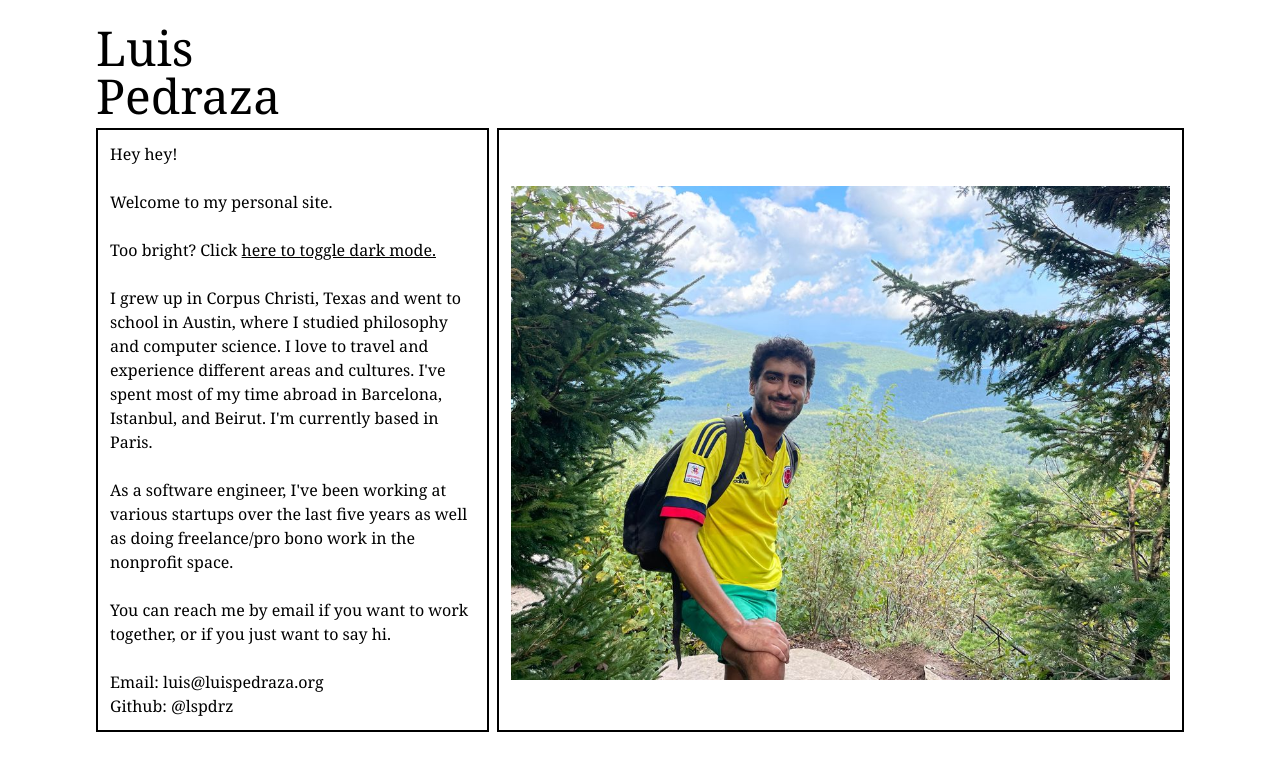
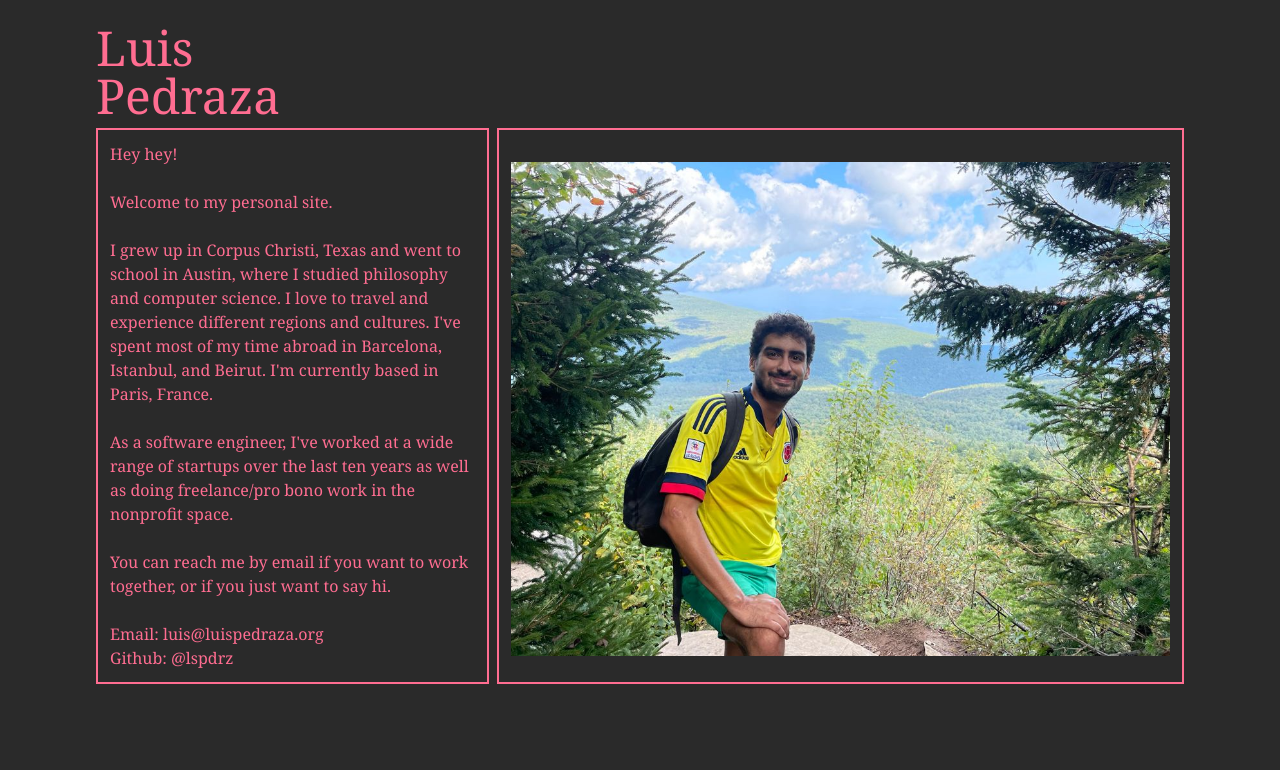
Before and after one commit to lspdrz/lspdrz, a Next.js app: page / in a window 1280 px wide. Shown: the top 770 px of the page. Built offline with nearby package versions, Linux system fonts and the light colour scheme.

Commit message:
Change copy, remove dark mode toggle

```diff
--- a/pages/_app.tsx
+++ b/pages/_app.tsx
@@ -7,11 +7,13 @@ import { DarkModeContext } from "../context/DarkModeContext";
 
 function MyApp({ Component, pageProps }: AppProps) {
   const [cookies] = useCookies(["lspdrzDarkMode"]);
-  const [darkMode, setDarkMode] = useState(false);
+  const [darkMode, setDarkMode] = useState(true);
   const appBackgroundStyle = darkMode ? "bg-lspdrz-gray text-lspdrz-pink" : "";
 
   useEffect(() => {
-    setDarkMode(cookies.lspdrzDarkMode);
+    if (typeof cookies.lspdrzDarkMode === "boolean") {
+      setDarkMode(cookies.lspdrzDarkMode);
+    }
   }, [cookies.lspdrzDarkMode]);
 
   return (
--- a/pages/index.tsx
+++ b/pages/index.tsx
@@ -1,12 +1,10 @@
 import Image from "next/image";
 import Head from "next/head";
 import luisPedrazaImage from "../public/images/luis-pedraza.jpeg";
-import { useCookies } from "react-cookie";
 import { useContext } from "react";
 import { DarkModeContext } from "../context/DarkModeContext";
 
 const IndexPage = () => {
-  const [cookies, setCookie] = useCookies(["lspdrzDarkMode"]);
   const darkMode = useContext(DarkModeContext);
   const borderColor = darkMode ? "border-lspdrz-pink" : "border-black";
 
@@ -30,26 +28,15 @@ const IndexPage = () => {
             <br />
             <br /> Welcome to my personal site.
             <br />
-            <br />
-            Too bright? Click{" "}
-            <span
-              className="underline cursor-pointer"
-              onClick={() =>
-                setCookie("lspdrzDarkMode", !cookies.lspdrzDarkMode)
-              }
-            >
-              here to toggle dark mode.
-            </span>
-            <br />
             <br />I grew up in Corpus Christi, Texas and went to school in
             Austin, where I studied philosophy and computer science. I love to
-            travel and experience different areas and cultures. I've spent most
+            travel and experience different regions and cultures. I've spent most
             of my time abroad in Barcelona, Istanbul, and Beirut. I'm currently
-            based in Paris.
+            based in Paris, France.
             <br />
             <br />
-            As a software engineer, I've been working at various startups over
-            the last five years as well as doing freelance/pro bono work in the
+            As a software engineer, I've worked at a wide range of startups over
+            the last ten years as well as doing freelance/pro bono work in the
             nonprofit space.
             <br />
             <br />
```
